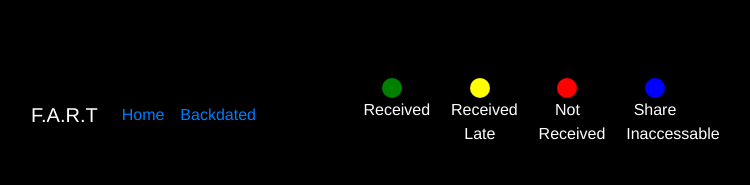
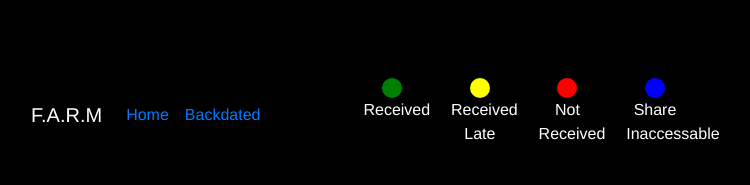
Before and after one commit to weAutomateEverything/fileMonitorWeb, a Vue app: page /#/backdated in a window 1280 px wide. Shown: the top 185 px of the page, without its empty margins (0-750 px from the left). Built offline with nearby package versions, Linux system fonts and the light colour scheme; what vue-resource would draw is missing.

Commit message:
dev file update

```diff
--- a/src/components/notificationKey.vue
+++ b/src/components/notificationKey.vue
@@ -3,7 +3,7 @@
 
     <b-navbar-toggle target="nav_collapse"></b-navbar-toggle>
 
-    <b-navbar-brand href="#">F.A.R.T</b-navbar-brand>
+    <b-navbar-brand href="#">F.A.R.M</b-navbar-brand>
 
     <b-collapse is-nav id="nav_collapse">
 
```
